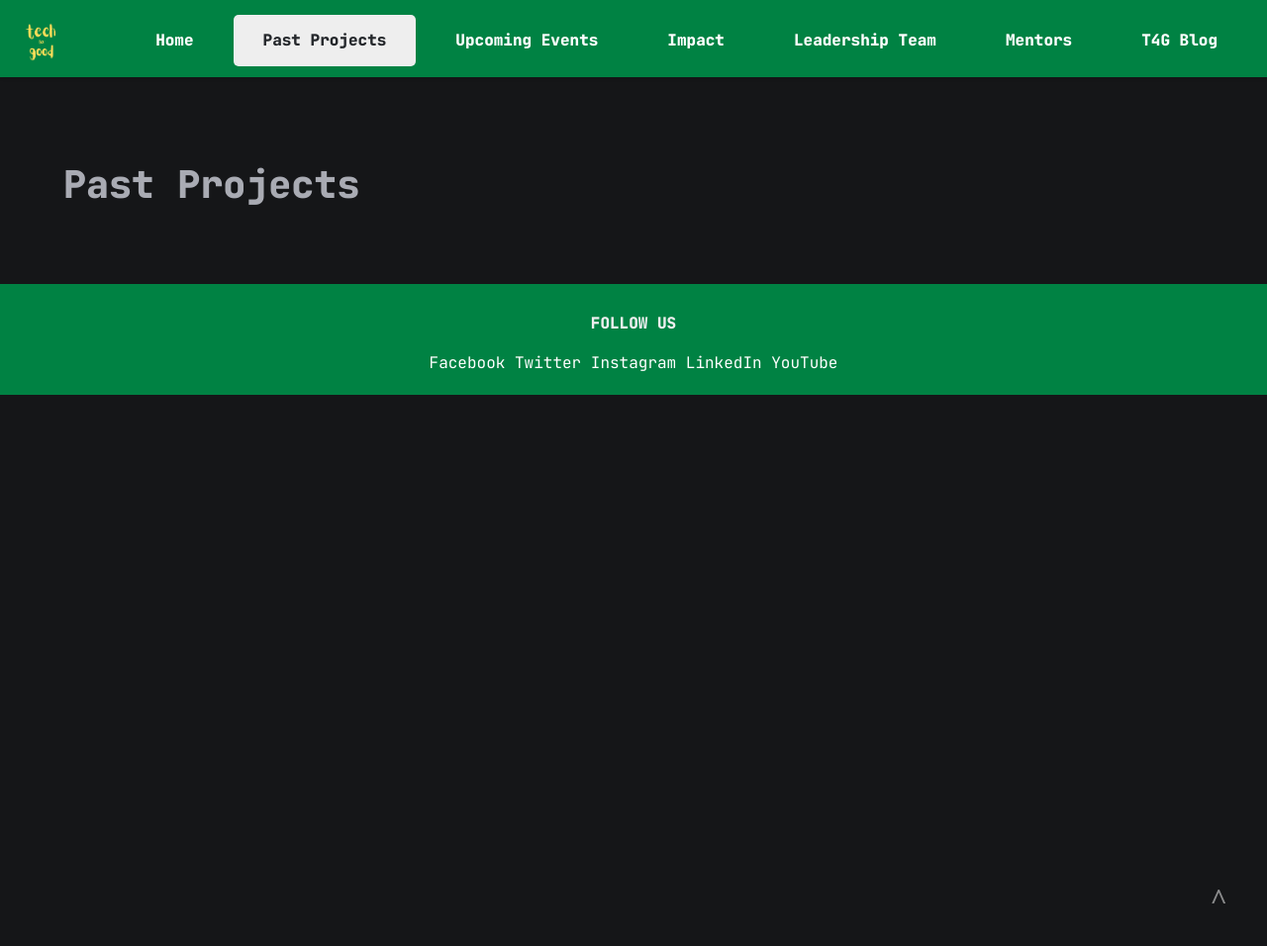
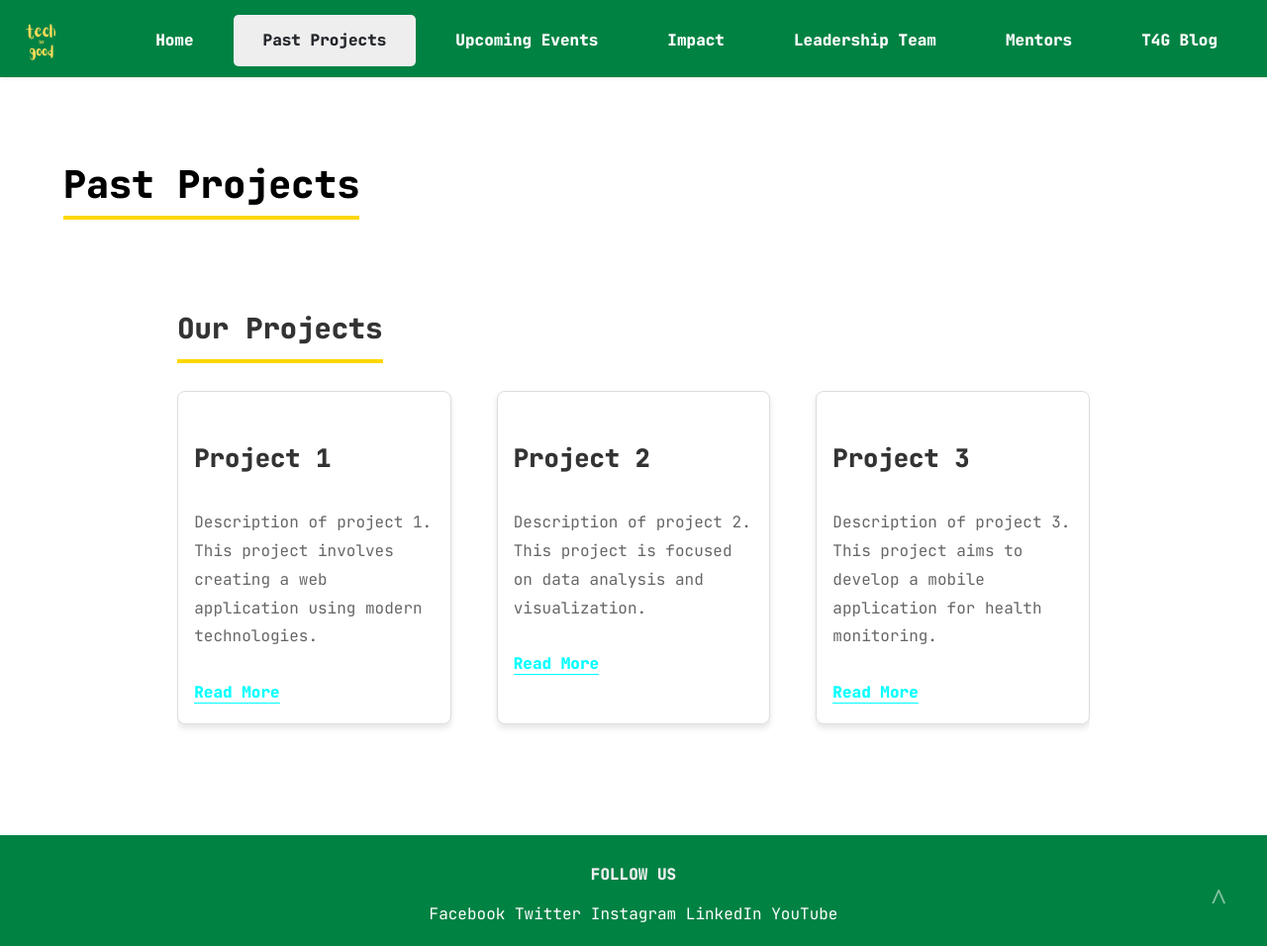
Before and after one commit to J-Souffle/T4GWebsite, a Jekyll site: the page built from pages/past-projects.md, in a window 1280 px wide and 956 px high. Shown: the whole window at 99% size. Built offline with Jekyll 4.4.1, drawn with Linux system fonts in a browser that asks for light colours.

Commit message:
Created foundation for projects tab

```diff
--- a/_includes/hamhead.html
+++ b/_includes/hamhead.html
@@ -2,6 +2,9 @@
     <link rel="stylesheet" href="../assets/css/hamhead.css" />
     {% if page.layout == "post" %}
     <link rel="stylesheet" href="{{site.baseurl}}/assets/css/post.css" />
+    <link rel="stylesheet" href="{{site.baseurl}}/assets/css/syntax.css" />
+    {% elsif page.layout == "list" %}
+    <link rel="stylesheet" href="{{site.baseurl}}/assets/css/list.css" />
     <link rel="stylesheet" href="{{site.baseurl}}/assets/css/syntax.css" />
     {% elsif page.layout == "contact" %}
     <link rel="stylesheet" href="{{ site.baseurl }}/assets/css/contact.css" />
--- /dev/null
+++ b/_includes/projects.html
@@ -0,0 +1,22 @@
+<link rel="stylesheet" href="../assets/css/projects.css">
+<section id="projects-section">
+    <h2 class="section-title">Our Projects</h2>
+    <div class="projects-list">
+      <div class="project-card">
+        <h3 class="project-title">Project 1</h3>
+        <p class="project-description">Description of project 1. This project involves creating a web application using modern technologies.</p>
+        <a href="https://link-to-project-1.com" class="project-link">Read More</a>
+      </div>
+      <div class="project-card">
+        <h3 class="project-title">Project 2</h3>
+        <p class="project-description">Description of project 2. This project is focused on data analysis and visualization.</p>
+        <a href="https://link-to-project-2.com" class="project-link">Read More</a>
+      </div>
+      <div class="project-card">
+        <h3 class="project-title">Project 3</h3>
+        <p class="project-description">Description of project 3. This project aims to develop a mobile application for health monitoring.</p>
+        <a href="https://link-to-project-3.com" class="project-link">Read More</a>
+      </div>
+      <!-- Add more project cards as needed -->
+    </div>
+  </section>
--- /dev/null
+++ b/_layouts/list.html
@@ -0,0 +1,20 @@
+<!DOCTYPE html>
+<html lang="en">
+  {% include hamhead.html %}
+  <body>
+    <main>
+      <div style="padding:5rem" ></div>
+      <script src="../assets/js/pullupButton.js"></script>
+      <button onclick="topFunction()" id="scrollButton" title="Go to top">^</button>
+      <section class="article">
+        <div class="article-header">
+          <h2 class="article-title">{{page.title}}</h2>
+          <small class="date">{{page.date | date_to_string}}</small>
+        </div>
+        <div class="content">{% include projects.html %}</div>
+      </section>
+      {% include footer.html %}
+    </main>
+    {% include category-modal.html%}
+  </body>
+</html>
--- /dev/null
+++ b/assets/css/list.css
@@ -0,0 +1,223 @@
+@import url("https://fonts.googleapis.com/css2?family=JetBrains+Mono:ital,wght@0,100;0,300;0,400;0,800;1,100;1,300;1,400;1,800&display=swap");
+@import url(footer.css);
+@import url(header.css);
+@import url(hamhead.css);
+@import url(media.css);
+:root {
+  --gray-1: #3f3f3f;
+  --gray-2: #32353a;
+  --gray-3: #25282c;
+  --gray-4: #151618;
+  --gray-5: #151618;
+  --gray-6: #111111;
+  --white-1: #eeeeee;
+  --white-2: #a9abb3;
+}
+* {
+  font-family: inherit;
+  text-decoration: none;
+  margin: 0;
+  padding: 0;
+  -webkit-user-drag: none;
+  -moz-window-dragging: none;
+  -webkit-tap-highlight-color: transparent;
+}
+* img {
+  /* max-width: 100%; */
+}
+html,
+body {
+  color: black;
+  background-color: var(--gray-6);
+  font-family: "JetBrains Mono", monospace;
+  line-height: 2rem;
+  background-color: white;
+}
+
+body h2 {
+    display: inline-block;
+    position: relative;
+    font-size: 2rem;
+    padding-bottom: 4px; /* Space between text and underline */
+    border-bottom: 4px solid gold; /* Gold color for the underline */
+}
+.content a {
+  color: cyan;
+  border-bottom: 1px solid cyan;
+}
+.article {
+  margin-bottom: 3rem;
+}
+
+.article-header {
+  margin-bottom: 1rem;
+}
+.article-title {
+  font-size: 2.4rem;
+  margin-bottom: 0.6rem;
+  line-height: 140%;
+}
+
+.article .date {
+  display: block;
+  font-size: 0.8rem;
+}
+.categories {
+  display: flex;
+  flex-direction: row;
+  flex-wrap: wrap;
+  justify-content: flex-start;
+}
+.categories .category {
+  margin: 0 0.5rem 0 0;
+  display: block;
+  color: var(--gray-4);
+  background: var(--white-2);
+  border-radius: 15px;
+  font-size: 0.7rem;
+  padding: 0 0.8rem;
+  line-height: 1.3rem;
+  cursor: pointer;
+}
+
+iframe {
+  margin: auto;
+  display: block;
+  width: 100%;
+  height: 80vh;
+  /* scale: 75%; */
+}
+/* markdown content */
+
+.content * {
+  line-height: 180%;
+}
+.content p {
+  margin: 0 0 1.75rem 0;
+  padding: 0;
+}
+.content h1 {
+  font-size: 2rem;
+}
+.content h2 {
+  font-size: 1.8rem;
+}
+.content h3 {
+  font-size: 1.6rem;
+}
+.content h4 {
+  font-size: 1.4rem;
+}
+.content h5 {
+  font-size: 1.2rem;
+}
+.content h6 {
+  font-size: 1rem;
+}
+.content h1,
+.content h2,
+.content h3,
+.content h4,
+.content h5,
+.content h6 {
+  margin: 1.75rem 0;
+}
+.content blockquote {
+  padding-left: 1.42188rem;
+  margin-bottom: 1.75rem;
+  font-style: italic;
+  font-weight: 100;
+  border-left: 0.3rem solid var(--white-2);
+}
+
+.content blockquote h4 {
+  color: var(--white-1);
+}
+
+.content strong {
+  font-weight: bold;
+}
+.content ul {
+  margin-left: 1rem;
+  margin-bottom: 1.75rem;
+}
+.content ol {
+  margin-left: 1.75rem;
+  margin-bottom: 1.75rem;
+}
+.content ol * ol,
+.content ul * ul {
+  margin-left: 1rem;
+  margin-bottom: 0;
+}
+.content table {
+  width: 100%;
+  max-width: 100%;
+  margin: 1rem 0;
+  border-collapse: collapse;
+}
+.content table th {
+  background-color: var(--gray-3);
+  color: var(--white-2);
+  border: 1px solid var(--gray-5);
+}
+.content table * {
+  border: 1px solid var(--gray-3);
+  padding: 0.2rem;
+}
+.content img {
+  max-width: 100%;
+  margin: 1rem 0;
+}
+
+/* pre , code */
+.content,
+.content div,
+.content div pre,
+.content div pre code {
+  overflow-x: auto !important;
+}
+
+.content pre {
+  background: var(--gray-3) !important;
+  padding: 1rem 2rem;
+  margin-bottom: 1.75rem;
+}
+
+.content code {
+  padding: 3px 5px;
+  color: var(--white-2);
+  white-space: pre;
+  background-color: var(--gray-3);
+}
+
+/* lbox */
+
+.content img {
+  cursor: zoom-in;
+}
+
+#lightbox {
+  position: fixed;
+  z-index: 1000;
+  top: 0;
+  left: 0;
+  right: 0;
+  bottom: 0;
+  background-color: rgba(0, 0, 0, 0.8);
+  display: none;
+}
+
+#lightbox.active {
+  display: flex;
+  justify-content: center;
+  align-items: center;
+}
+
+#lightbox img {
+  max-width: 90%;
+  max-height: 80%;
+  padding: 4px;
+  background-color: black;
+  border: 2px solid white;
+}
--- /dev/null
+++ b/assets/css/projects.css
@@ -0,0 +1,65 @@
+
+  /* Section title */
+  .section-title {
+    text-align: center;
+    margin-bottom: 1rem;
+    font-size: 2rem;
+    color: #333;
+  }
+
+  /* Projects section */
+  #projects-section {
+    width: 80%;
+    max-width: 1200px;
+    margin: 0 auto;
+    padding: 2rem 0;
+  }
+
+  /* Projects list */
+  .projects-list {
+    display: flex;
+    flex-wrap: wrap;
+    justify-content: space-between;
+  }
+
+  /* Project card */
+  .project-card {
+    background-color: #fff;
+    border: 1px solid #ddd;
+    border-radius: 8px;
+    box-shadow: 0 4px 6px rgba(0, 0, 0, 0.1);
+    width: 30%;
+    margin-bottom: 2rem;
+    padding: 1rem;
+    box-sizing: border-box;
+    transition: transform 0.2s;
+  }
+
+  .project-card:hover {
+    transform: translateY(-5px);
+  }
+
+  /* Project title */
+  .project-title {
+    font-size: 1.5rem;
+    margin-bottom: 0.5rem;
+    color: #333;
+  }
+
+  /* Project description */
+  .project-description {
+    font-size: 1rem;
+    margin-bottom: 1rem;
+    color: #666;
+  }
+
+  /* Project link */
+  .project-link {
+    text-decoration: none;
+    color: #1a73e8;
+    font-weight: bold;
+  }
+
+  .project-link:hover {
+    text-decoration: underline;
+  }
```
Also changed, not shown: pages/past-projects.md (+1 -1 lines).
